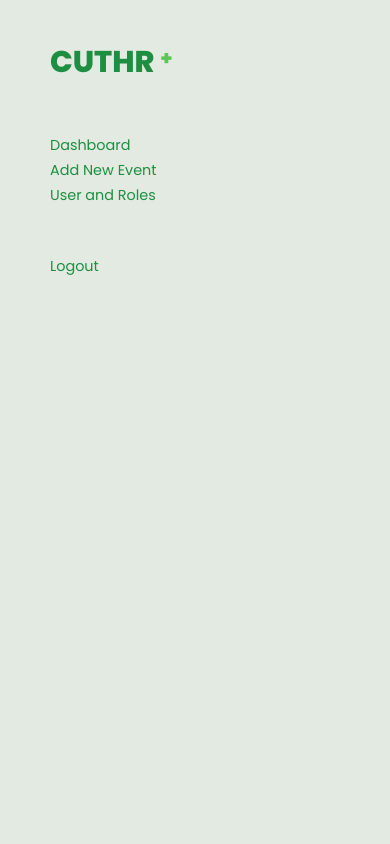
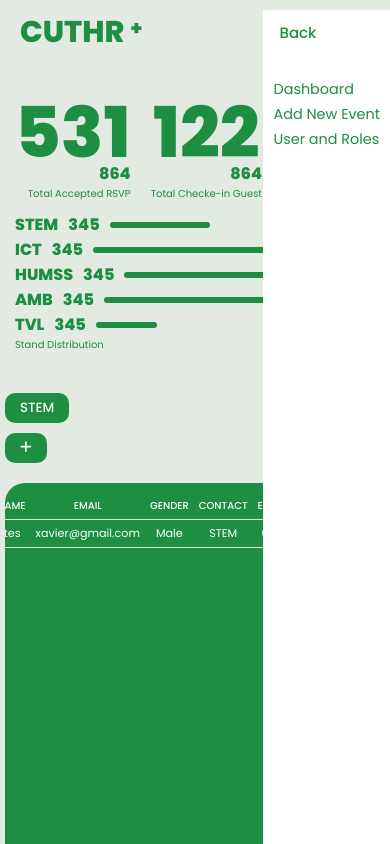
Before and after one commit to FajiSource/cuthr_admin_app, a React (Vite) app: page /dashboard in a window 390 px wide. Built offline with nearby package versions, Linux system fonts and the light colour scheme.

Commit message:
admin updated

```diff
--- a/src/assets/globals.css
+++ b/src/assets/globals.css
@@ -1,12 +1,12 @@
 @import url('https://fonts.googleapis.com/css2?family=Poppins:ital,wght@0,100;0,200;0,300;0,400;0,500;0,600;0,700;0,800;0,900;1,100;1,200;1,300;1,400;1,500;1,600;1,700;1,800;1,900&display=swap');
 
 
-:root{
-    --primary-green:#5AC656;
-    --primary-light:#E2EAE2;
-    --primary-dark:#0F0D0D;
-    --secondary-green:#4CE147;
-    --third-green:#1D8E42;
+:root {
+    --primary-green: #5AC656;
+    --primary-light: #E2EAE2;
+    --primary-dark: #0F0D0D;
+    --secondary-green: #4CE147;
+    --third-green: #1D8E42;
 
 }
 
@@ -16,74 +16,144 @@
     box-sizing: border-box;
     font-style: normal;
 }
-body,html,main{
+
+body,
+html,
+main {
     width: 100vw;
     height: 100vh;
     margin: 0;
     padding: 0;
     position: relative;
 }
-section,main{
+
+section,
+main {
     width: 100%;
     position: relative;
     overflow-y: scroll;
     overflow: hidden;
     height: 100vh;
 }
-a,button{
+
+a,
+button {
     cursor: pointer;
 }
-main{
+
+main {
     display: flex;
     flex-direction: row;
     flex-wrap: wrap;
     padding: 0;
     margin: 0;
 }
-a{
+
+a {
     text-decoration: none;
 }
-a:hover{
+
+a:hover {
     font-weight: 700;
 }
-button:hover{
+
+button:hover {
     opacity: .8;
 }
+
 /* theme */
-#light{background-color: var(--primary-light);}
-#light .logo{color: var(--primary-green);}
-#light .text{color: var( --third-green) ;}
-#light .bg{background-color: var(--primary-green);}
-#light .secondary-bg {background-color: var(--third-green);}
-#light .border {border-color: var(--third-green) ;}
+#light {
+    background-color: var(--primary-light);
+}
+
+#light .logo {
+    color: var(--primary-green);
+}
+
+#light .text {
+    color: var(--third-green);
+}
+
+#light .bg {
+    background-color: var(--primary-green);
+}
+
+#light .secondary-bg {
+    background-color: var(--third-green);
+}
+
+#light .border {
+    border-color: var(--third-green);
+}
+
+#light .border-self {
+    border-color: var(--primary-light);
+}
+
+#dark .bg {
+    background-color: var(--secondary-green);
+}
+
+#dark {
+    background-color: var(--primary-dark);
+}
+
+#dark .logo {
+    color: var(--secondary-green);
+}
+
+#dark .text {
+    color: var(--secondary-green);
+}
+
+#dark .border {
+    border-color: var(--secondary-green);
+}
+
+#dark .border-self {
+    border-color: var(--primary-dark);
+}
+
+#green .logo {
+    color: var(--primary-dark);
+}
+
+#green .text {
+    color: var(--primary-dark);
+}
+
+#green {
+    background-color: var(--primary-green);
+}
+
+#green .bg {
+    background-color: var(--primary-dark);
+}
+
+#green input {
+    color: var(--primary-light);
+}
+
+#green .border {
+    border-color: var(--primary-dark);
+}
+
+#green .border-self {
+    border-color: var(--primary-green);
+}
 
 
-#dark .bg{background-color: var(--secondary-green) ;}
-#dark{background-color: var(--primary-dark);}
-#dark .logo{color: var(--secondary-green);}
-#dark .text{color: var(--secondary-green) ;}
-#dark .border {border-color: var(--secondary-green) ;}
-
-#green .logo{color: var(--primary-dark);}
-#green .text{color: var(--primary-dark) ;}
-#green{background-color: var(--primary-green);}
-#green .bg{background-color: var(--primary-dark);}
-#green input{color: var(--primary-light);}
-#green .border {border-color: var(--primary-dark) ;}
-
-
-
-#light .button{
+#light .button {
     background-color: var(--third-green);
     color: white;
 }
 
-#dark .button{
+#dark .button {
     background-color: var(--third-green);
     color: black;
 }
 
-#green .button{
+#green .button {
     background-color: var(--primary-dark);
     color: var(--third-green);
 }
@@ -91,7 +161,7 @@ button:hover{
 
 /* logo */
 
-.logo{
+.logo {
     display: flex;
     position: relative;
     justify-content: center;
@@ -105,15 +175,18 @@ button:hover{
 }
 
 
-.logo h1, .logo strong{
+.logo h1,
+.logo strong {
     font-weight: 800;
     margin: 0;
     padding: 0;
 }
-.logo h1{
+
+.logo h1 {
     margin-right: 8px;
 }
-.logo strong{
+
+.logo strong {
     top: 2.5px;
     right: 0;
     position: absolute;
@@ -165,18 +238,18 @@ button:hover{
     cursor: pointer;
 }
 
-.checkbox:checked + .switch {
+.checkbox:checked+.switch {
     background-color: #34C759;
 }
 
-.checkbox:checked + .switch .slider {
+.checkbox:checked+.switch .slider {
     left: 16px;
 }
 
 /* ************************************************************* */
 /* login */
 
-.auth-section{
+.auth-section {
     display: flex;
     justify-content: center;
     align-items: center;
@@ -186,7 +259,7 @@ button:hover{
 
 }
 
-.auth-container{
+.auth-container {
     display: flex;
     justify-content: center;
     align-items: center;
@@ -195,13 +268,13 @@ button:hover{
 
 }
 
-.auth-header{
+.auth-header {
     font-size: 30px;
     margin-bottom: 50px;
 }
 
 
-.auth-container form{
+.auth-container form {
     display: flex;
     justify-content: center;
     align-items: center;
@@ -210,10 +283,10 @@ button:hover{
     width: 100%;
 }
 
-.auth-container form input{
+.auth-container form input {
     border: none;
     margin-bottom: 10px;
-    padding:2px 5px;
+    padding: 2px 5px;
     text-align: center;
     border-radius: 10px;
     width: 241px;
@@ -221,20 +294,22 @@ button:hover{
     outline: none;
 }
 
-.auth-container form span{
+.auth-container form span {
     font-size: 10px;
 }
 
-.auth-container span{
+.auth-container span {
     text-decoration: none;
     font-size: 10px;
     cursor: pointer;
 
 }
-.auth-container span:last-child{
+
+.auth-container span:last-child {
     text-align: center;
 }
-.auth-container form button{
+
+.auth-container form button {
     background-color: transparent;
     border: none;
     font-weight: 800;
@@ -245,7 +320,7 @@ button:hover{
 
 /* dafault layout */
 
-.admin-nav{
+.admin-nav {
     height: 100vh;
     padding: 40px;
     width: fit-content;
@@ -254,46 +329,118 @@ button:hover{
     justify-content: left;
 
 }
-.nav-links{
+
+.nav-links {
     display: flex;
     justify-content: left;
     flex-direction: column;
     gap: 4px;
 }
-.nav-links,.admin-logout{
+
+.nav-links,
+.admin-logout {
     margin-top: 50px;
     font-size: .9rem;
     margin-left: 10px;
 }
-.content-header{
+
+.content-header {
     width: 100%;
     padding-top: 50px;
     font-size: .9rem;
     margin-bottom: 40px;
 }
-.admin-logo{
+
+.admin-logo {
     font-size: 20px;
 
 }
-.main-content{
+
+.main-content {
     flex: 1;
     padding-left: 20px;
     position: relative;
 }
+
+.admin-nav button {
+    border: none;
+    font-weight: 500;
+    font-size: 20px;
+    background-color: transparent;
+}
+
+.menu-back {
+    width: 100%;
+    display: block;
+    text-align: left;
+    font-size: 15px !important;
+    margin-bottom: 30px;
+}
+
+.block {
+    display: flex;
+}
+
+.hidden {
+    display: none;
+}
+
+@media (max-width:1049px) {
+    .nav-links {
+        /* display: none; */
+        position: fixed;
+        height: 100vh;
+        width: fit-content;
+        background-color: white;
+        padding: 10px;
+        z-index: 1;
+        right: 0;
+        margin: 0px;
+    }
+
+    .admin-logout {
+        display: none;
+    }
+
+    .admin-nav {
+        height: fit-content;
+        padding: 10px;
+        width: 100vw;
+        position: relative;
+        display: flex;
+        justify-content: space-between;
+        flex-direction: row;
+        flex-wrap: nowrap;
+        ;
+    }
+
+    .content-header {
+        display: none;
+    }
+
+    .main-content {
+        display: flex;
+        align-items: center;
+        justify-content: center;
+        padding: 0px;
+
+    }
+}
+
 /*  dashboard */
 
-.dashboard-section{
+.dashboard-section {
     position: relative;
     height: 100%;
     width: 100%;
 }
 
-.dashboard-content{
-    width: 100%;
+.dashboard-content {
+    width: calc(100% - 210px);
     position: relative;
 }
 
-.dash-header{
+.dash-header {
     width: 100%;
     display: flex;
     flex-direction: row;
@@ -301,11 +448,12 @@ button:hover{
     justify-content: space-between;
 }
 
-.dash-totals,.admin-status{
+.dash-totals,
+.admin-status {
     flex: 1;
 }
 
-.dash-totals{
+.dash-totals {
     display: flex;
     align-items: center;
     justify-content: left;
@@ -313,18 +461,19 @@ button:hover{
     flex-direction: row;
 }
 
-.dash-total{
+.dash-total {
     display: flex;
     flex-direction: column;
     flex-wrap: nowrap;
     gap: 0px;
 
 }
-.dash-total span{
+
+.dash-total span {
     align-self: flex-end;
 }
 
-.dash-total strong{
+.dash-total strong {
     align-self: center;
     font-size: 70px;
     margin: 0px;
@@ -334,23 +483,23 @@ button:hover{
     margin-block-start: 0%;
 }
 
-.dash-total span:last-child{
+.dash-total span:last-child {
     font-size: 10px;
 }
 
-.dash-total span:nth-child(2){
+.dash-total span:nth-child(2) {
     margin-top: -25px;
     font-weight: 800;
 }
 
-.admin-status{
+.admin-status {
     display: flex;
     flex-direction: column;
     justify-content: left;
     position: relative;
 }
 
-.status-container{
+.status-container {
     display: flex;
     flex-direction: column;
     justify-content: left;
@@ -358,35 +507,39 @@ button:hover{
     flex: 1;
     position: relative;
 }
-.status{
+
+.status {
     display: flex;
     align-items: center;
     flex-direction: row;
     gap: 10px;
 }
-.status span{
+
+.status span {
     font-weight: 800;
 
 }
 
-.status-bar{
+.status-bar {
     flex: 1;
     position: relative;
 
     border-radius: 10px;
 }
-.status-bar span{
+
+.status-bar span {
     border-radius: 10px;
     width: 100px;
     display: block;
     height: 6px;
 
 }
-.status-label{
+
+.status-label {
     font-size: 10px;
 }
 
-.admin-table-header{
+.admin-table-header {
     width: 100%;
     display: flex;
     align-items: center;
@@ -396,11 +549,12 @@ button:hover{
     margin-top: 30px;
 }
 
-.admin-header-btns{
+.admin-header-btns {
     display: flex;
     gap: 12px;
 }
-.admin-table-header button{
+
+.admin-table-header button {
     width: fit-content;
     font-weight: 500;
     border-radius: 10px;
@@ -408,7 +562,7 @@ button:hover{
     border: none;
 }
 
-.table-container{
+.table-container {
     width: 100%;
     position: relative;
     margin-top: 20px;
@@ -416,41 +570,56 @@ button:hover{
     align-items: center;
     justify-content: left;
 }
-.table{
+
+.table {
     width: 92.5%;
     border-radius: 20px;
     padding-top: 10px;
     position: relative;
     min-height: calc(100vh - 330px);
-    padding-right: 100px !important;
+    overflow-y: auto;
+    overflow: hidden;
+    display: flex;
+    justify-content: center;
 }
-.table-container table{
+
+.table-container table {
     width: 100%;
     border-collapse: collapse;
     border-spacing: 0;
     border-radius: 20px;
     font-size: .7rem;
     text-align: center;
+    height: fit-content;
 }
 
-.table-container table thead tr th{
+.table-container table thead tr th {
     font-weight: 500;
 
 }
 
-.table-container table thead tr{
-    border-bottom-width:  2px;
-    border-bottom-style: solid ;
-    width: 100%;
-    border-color: white;
+.table-container table tr td,
+.table-container table tr th {
+    padding: 10px !important;
+    white-space: nowrap;
+    overflow: hidden;
+    text-overflow: ellipsis;
+}
+
+.table-container table tr {
+    border-bottom-width: 1px;
+    border-bottom-style: solid;
+    width: 60%;
+
 }
 
 
-.toggle-col{
+.toggle-col {
     display: flex;
     justify-content: center;
 }
-.action-btns{
+
+.action-btns {
     width: 100%;
     border-color: white;
     color: white;
@@ -458,18 +627,106 @@ button:hover{
     gap: 5px;
     justify-content: center;
 }
-.action-btns button{
+
+.action-btns button {
     border-width: 1px;
     border-style: solid;
     border-radius: 100%;
 }
 
+.add-dash-btn span:nth-child(2) {
+    display: none;
+}
+
+.hidden {
+    display: block;
+}
+
+@media (max-width:1049px) {
+    .add-dash-btn span:nth-child(2) {
+        display: block;
+    }
+
+    .add-dash-btn span:nth-child(1) {
+        display: none;
+    }
+
+    .hidden {
+        display: none;
+    }
+
+    .dashboard-section {
+        padding: 5px;
+    }
+
+    .dash-header {
+        gap: 10px;
+        flex-direction: column;
+        padding: 10px;
+    }
+
+    .dash-totals {
+        gap: 20px;
+    }
+
+    .table-container {
+        display: flex;
+        justify-content: center;
+    }
+
+    .table {
+        width: 100%;
+    }
+
+    .table-container table {
+        width: 100%;
+    }
+
+    .table-container table thead tr th {
+        font-size: 10px;
+    }
+
+    .table-container table tr td,
+    .table-container table tr th {
+        padding: 5px !important;
+    }
+
+    .table-container table tr {
+        border-bottom-width: 1px;
+        border-bottom-style: solid;
+        width: 100%;
+    }
+
+    .action-btns {
+        display: none;
+    }
+
+    .admin-table-header {
+        flex-direction: row;
+        justify-content: left !important;
+        width: 90%;
+        position: relative;
+        flex-wrap: wrap;
+        gap: 10px;
+        padding: 0px;
+    }
+
+    .admin-header-btns {
+        display: flex;
+        justify-content: left;
+        width: 100%;
+        gap: 10px;
+    }
+}
+
+
 /* update user */
-.update-user-page{
+.update-user-page {
     /* padding-right: 150px;
     padding-left: 150px; */
 }
-.update-user-header{
+
+.update-user-header {
     width: 100%;
     display: flex;
     align-items: center;
@@ -477,7 +734,7 @@ button:hover{
     gap: 70px;
 }
 
-.update-header-col{
+.update-header-col {
     display: flex;
     align-items: center;
     gap: 0px;
@@ -485,15 +742,18 @@ button:hover{
     justify-content: right;
 
 }
-.update-header-col h1{
+
+.update-header-col h1 {
     font-size: 70px;
     margin: 0px;
     padding: 0px;
 }
-.update-header-col span{
+
+.update-header-col span {
     font-size: 10px;
 }
-.update-toggle-container{
+
+.update-toggle-container {
     display: flex;
     align-items: center;
     justify-content: right;
@@ -508,7 +768,7 @@ button:hover{
 
 
 
-.form-container{
+.form-container {
     width: 100%;
     position: relative;
     display: flex;
@@ -517,7 +777,7 @@ button:hover{
     margin-top: 50px;
 }
 
-.form-container form{
+.form-container form {
     width: 100%;
     position: relative;
     display: flex;
@@ -525,16 +785,17 @@ button:hover{
     flex-direction: column;
 }
 
-.form-group{
+.form-group {
     display: flex;
 
-    justify-content:center;
+    justify-content: center;
     column-gap: 100px;
     flex-direction: row;
     width: 100%;
     position: relative;
 }
-.form-row{
+
+.form-row {
     display: flex;
     flex-direction: column;
     justify-content: left;
@@ -542,7 +803,7 @@ button:hover{
     margin-bottom: 13px;
 }
 
-.form-row input{
+.form-row input {
     width: 241px;
     border: none;
     border-radius: 10px;
@@ -550,7 +811,7 @@ button:hover{
     margin-bottom: 5px;
 }
 
-.form-btns{
+.form-btns {
     width: 100%;
     margin-top: 100px;
     display: flex;
@@ -558,7 +819,7 @@ button:hover{
     padding-right: 180px;
 }
 
-.form-btns button{
+.form-btns button {
     border: none;
     background-color: transparent;
     font-weight: 800;
--- a/src/components/ui/Logo.jsx
+++ b/src/components/ui/Logo.jsx
@@ -7,7 +7,7 @@ export default function Logo() {
     return (
         <div className="logo">
             <h1 className="text">CUTHR</h1>
-            <strong>+</strong>
+            <strong className="text">+</strong>
         </div>
     )
 }
--- a/src/layouts/DefaultLayout.jsx
+++ b/src/layouts/DefaultLayout.jsx
@@ -1,25 +1,32 @@
-import { Outlet } from "react-router-dom";
+import { Outlet, useNavigate } from "react-router-dom";
 import { useTheme } from "../providers/ThemeProvider";
 import { useState } from "react";
 import Logo from "../components/ui/Logo";
+import { useAuth } from "../providers/AuthProvider";
 
 export default function DefaultLayout() {
-    const { theme, toggleTheme } = useTheme();
-    const [isLogged, setIsLogged] = useState(true);
+    const { theme } = useTheme();
+    const { user } = useAuth();
+    const navigate = useNavigate();
+    const [menuOpen, setMenuOpen] = useState(true);
+
+    const handleBack = () => {
+        setMenuOpen(!menuOpen);
+    };
+
+    const toggleMenu = () => {
+        setMenuOpen(!menuOpen);
+    };
     return (
-        <>
-
         <main id={theme}>
-
-                {
-                    isLogged && (
-
+            {user && (
                 <nav className="admin-nav">
                     <div className="admin-logo">
                         <Logo />
                     </div>
 
-                            <div className="nav-links">
+                    <div className={`nav-links ${menuOpen ? "block" : "hidden"}`}>
+                        <button className="text menu-back" onClick={handleBack}>Back</button>
                         <a href="" className="text">Dashboard</a>
                         <a href="" className="text">Add New Event</a>
                         <a href="" className="text">User and Roles</a>
@@ -28,14 +35,16 @@ export default function DefaultLayout() {
                     <div className="admin-logout">
                         <a href="" className="text">Logout</a>
                     </div>
+
+                    <div>
+                        <button className="text" onClick={toggleMenu}>Menu</button>
+                    </div>
                 </nav>
-                    )
-                }
+            )}
             <div className="main-content">
-                    {isLogged && (<div className="text content-header"> Hello! Had you have your coffee?</div>)}
+                {user && <div className="text content-header"> Hello! Had you have your coffee?</div>}
                 <Outlet />
             </div>
         </main>
-        </>
-    )
+    );
 }
--- a/src/main.jsx
+++ b/src/main.jsx
@@ -4,11 +4,14 @@ import { RouterProvider } from "react-router-dom";
 import { ThemeProvider } from "./providers/ThemeProvider";
 import "./assets/globals.css";
 import router from "./routes/Router";
+import { AuthProvider } from "./providers/AuthProvider";
 
 createRoot(document.getElementById("root")).render(
   <StrictMode>
     <ThemeProvider>
-      <RouterProvider router={router} />
+      <AuthProvider>
+        <RouterProvider router={router} />
+      </AuthProvider>
     </ThemeProvider>
   </StrictMode>
 );
--- a/src/pages/DashBoard.jsx
+++ b/src/pages/DashBoard.jsx
@@ -1,6 +1,6 @@
 import { FontAwesomeIcon } from "@fortawesome/react-fontawesome";
 import Toggle from "../components/ui/Toggle";
-import { faXmark } from "@fortawesome/free-solid-svg-icons";
+import { faPlus, faXmark } from "@fortawesome/free-solid-svg-icons";
 import { faArrowUp } from "@fortawesome/free-solid-svg-icons/faArrowUp";
 
 export default function DashBoard() {
@@ -60,14 +60,14 @@ export default function DashBoard() {
             <div className="dashboard-content">
                 <div className="admin-table-header">
                     <div className="admin-header-btns">
-                        <button className="button">ALL</button>
-                        <button className="button">FACULTY</button>
-                        <button className="button">STEM</button>
-                        <button className="button">HUMSS</button>
-                        <button className="button">ICT</button>
-                        <button className="button">ABM</button>
+                        <button className="button hidden">ALL</button>
+                        <button className="button hidden">FACULTY</button>
+                        <button className="button ">STEM</button>
+                        <button className="button hidden">HUMSS</button>
+                        <button className="button hidden">ICT</button>
+                        <button className="button hidden">ABM</button>
                     </div>
-                    <button className="button">ADD ATTENDANCE</button>
+                    <button className="button add-dash-btn"><span>ADD ATTENDANCE</span> <span><FontAwesomeIcon icon={faPlus}/></span></button>
                 </div>
 
 
@@ -75,7 +75,7 @@ export default function DashBoard() {
                     <div className="table button">
                         <table>
                             <thead>
-                                <tr className="border">
+                                <tr className="border-self">
                                     <th>
                                         FIRST NAME
                                     </th>
@@ -111,7 +111,7 @@ export default function DashBoard() {
                             </thead>
 
                             <tbody>
-                                <tr className="border">
+                                <tr className="border-self">
                                     <td>
                                         Xavier
                                     </td>
--- /dev/null
+++ b/src/providers/AuthProvider.jsx
@@ -0,0 +1,20 @@
+import { createContext, useContext, useState } from "react";
+
+export const AuthContext = createContext(
+    {
+        user: false,
+        setUser: () => { },
+    }
+);
+
+export const AuthProvider = ({ children }) => {
+    const [user, setUser] = useState(true);
+
+    return (
+        <AuthContext.Provider value={{ user, setUser }}>
+            {children}
+        </AuthContext.Provider>
+    );
+}
+
+export const useAuth = () => useContext(AuthContext);
```
Also changed, not shown: src/components/form/AuthForm.jsx (+14 -3 lines). Lines whose indentation alone changed are shown as unchanged.
